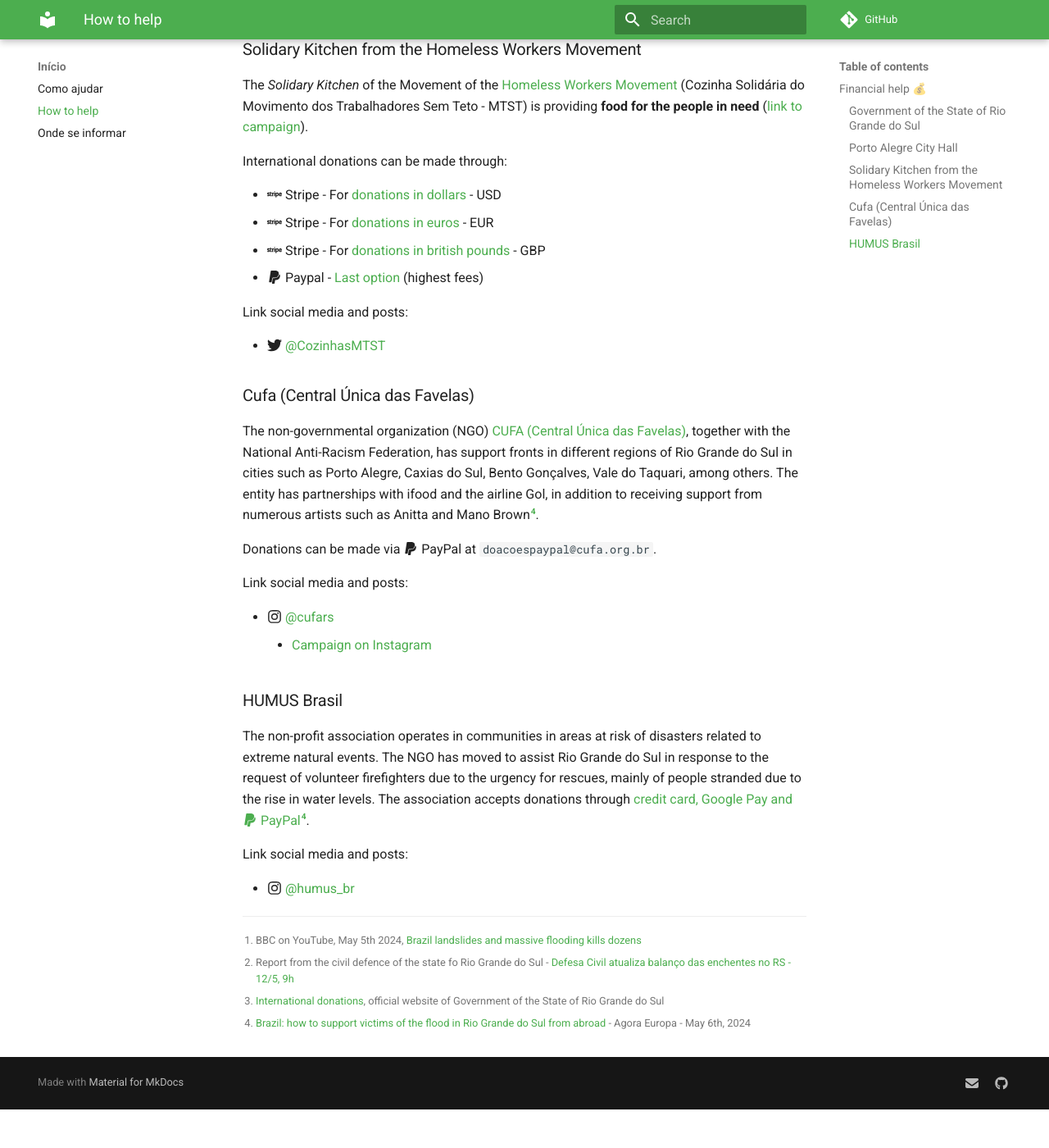
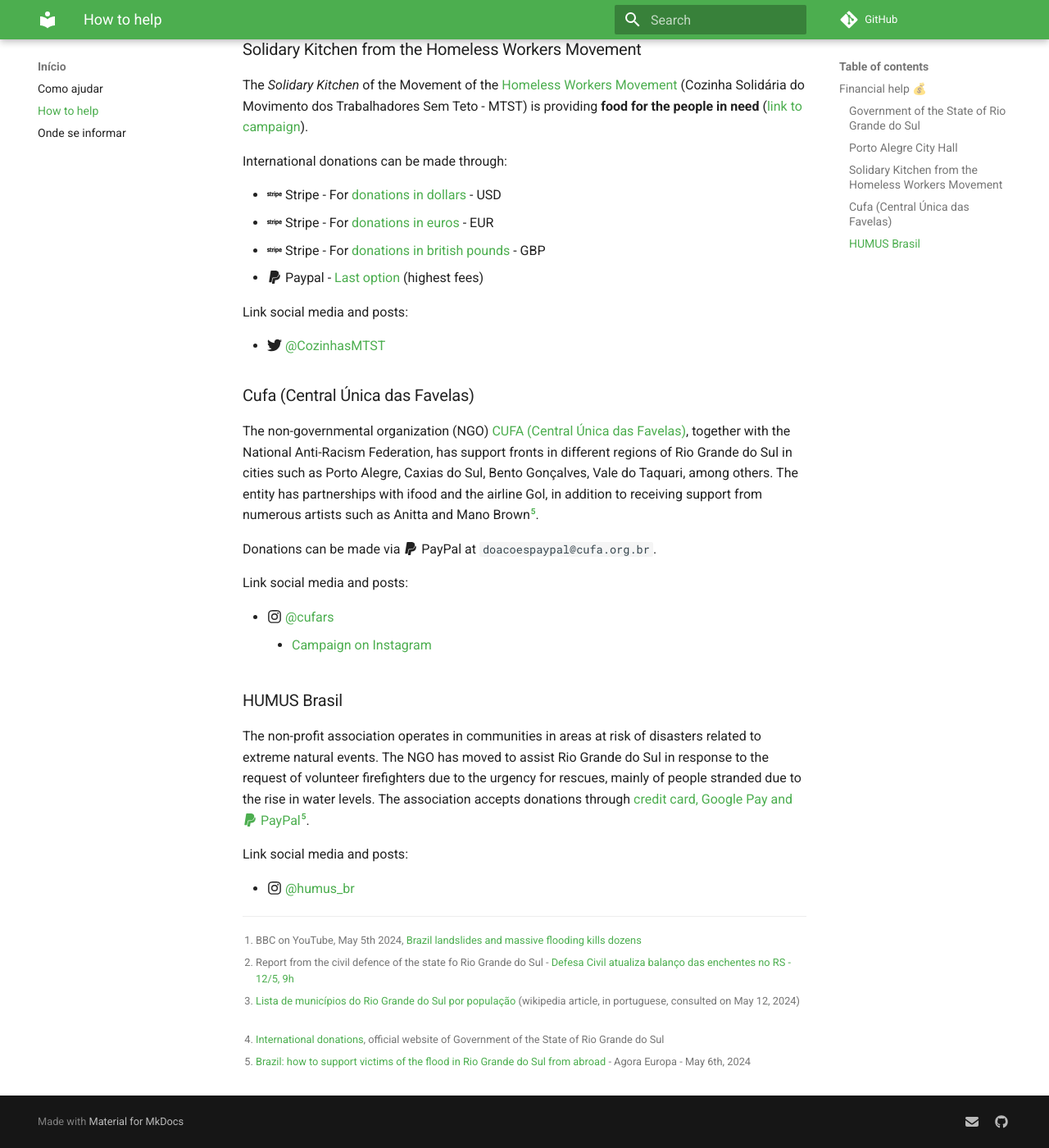
Before and after one commit to enchentesrs/enchentesrs.github.io, an MkDocs documentation site: the page built from docs/how-to-help.md, in a window 1280 px wide and 1400 px high, scrolled down 1543 px. Shown: the whole window at 82% size. Built offline with MkDocs 1.6.1 and Material for MkDocs 9.7.7, drawn with Linux system fonts in a browser that asks for light colours; comment, search, counter and statistics services are not loaded; before the commit the page ends 2896 px from its top, so only the background shows below that; some of the changed lines change nothing that is shown; some of the changed text lies outside the part shown.

Commit message:
Adicionado o número total de municípios

```diff
--- a/docs/how-to-help.md
+++ b/docs/how-to-help.md
@@ -7,7 +7,7 @@
 * 143 confirmed deaths
 * 125 persons missing,
 * 806 persons injured,
-* 446 affected cities,
+* 446 affected cities (of 497[^list-of-cities-rs]),
 * 81.170 sheltered persons,
 * 537.380 displaced persons,
 * 2.115.704 affected persons,
@@ -16,6 +16,7 @@
 
 [^bbc-flood-2024-05-05]: BBC on YouTube, May 5th 2024, [Brazil landslides and massive flooding kills dozens](https://youtu.be/h1l_J-ixpOU?si=O894MQuTS6f55pRc)
 [^boletim-defciv-2024]: Report from the civil defence of the state fo Rio Grande do Sul - [Defesa Civil atualiza balanço das enchentes no RS - 12/5, 9h](https://estado.rs.gov.br/defesa-civil-atualiza-balanco-das-enchentes-no-rs-12-5-9h)
+[^list-of-cities-rs]: [Lista de municípios do Rio Grande do Sul por população](https://pt.wikipedia.org/wiki/Lista_de_munic%C3%ADpios_do_Rio_Grande_do_Sul_por_popula%C3%A7%C3%A3o) (wikipedia article, in portuguese, consulted on May 12, 2024)
 
 ## Financial help 💰
 
```
